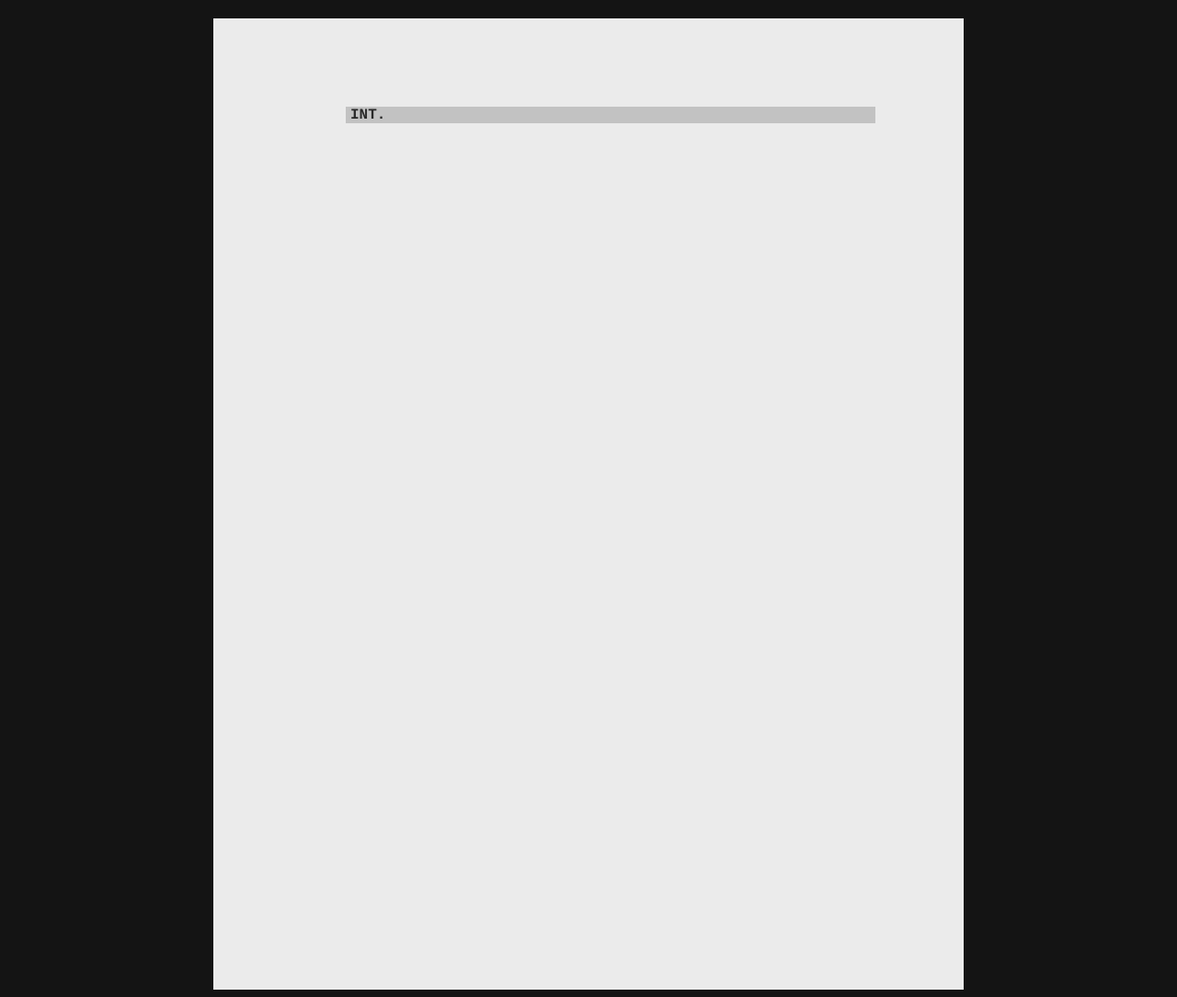
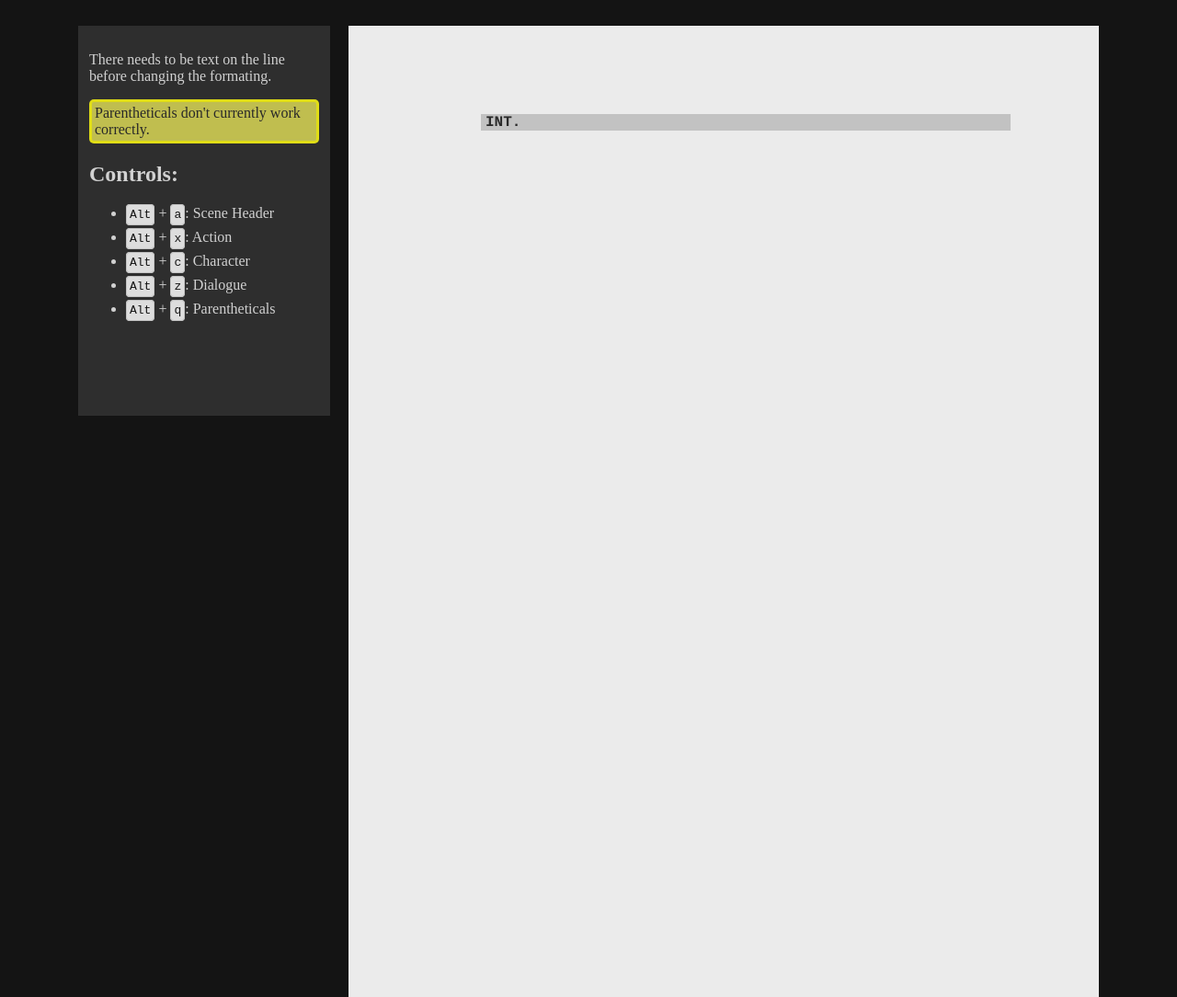
Before and after one commit to SmiJa/unnamedWritingTool, a website: page index.html in a window 1280 px wide. Shown: the whole page at 92% size. Drawn offline with Linux system fonts and the light colour scheme.

Commit message:
added a menu with controls and information on parts in progress still

```diff
--- a/css/style.css
+++ b/css/style.css
@@ -1,11 +1,13 @@
 body {
     background-color: rgb(20, 20, 20);
+    display: flex;
+    justify-content: center;
 }
 
 #page_wrap {
     width: 816px;
     min-height: 1056px;
-    margin: 20px auto;
+    margin: 20px 10px;
     background-color: rgb(235, 235, 235);
     box-sizing: border-box;
     padding: 64px 96px 96px 144px;
@@ -18,6 +20,43 @@ body {
 #page:focus {
     outline: none;
 }
+
+#menu {
+    margin: 20px 10px;
+    max-width: 250px;
+    min-height: 300px;
+    max-height: 400px;
+    height: auto;
+    padding: 12px;
+    background-color: rgb(46, 46, 46);
+    color:rgb(209, 209, 209)
+}
+
+#menu .warning {
+    background-color:rgba(255, 252, 94, 0.699);
+    color:rgb(41, 41, 41);
+    border: 3px solid rgba(233, 229, 11, 0.808);
+    padding: 3px;
+    border-radius: 5px;
+}
+
+#controls li {
+    margin: 8px 0;
+}
+
+#controls kbd {
+    border-radius: 4px;
+    border: 1px solid rgb(194, 194, 194);
+    background-color: rgb(221, 221, 221);
+    color:rgb(20, 20, 20);
+    padding: 3px;
+}
+
+/*
+*************************************
+*        Formatting Styles
+*************************************
+*/
 
 .scene-header {
     text-transform: uppercase;
--- a/index.html
+++ b/index.html
@@ -8,6 +8,21 @@
     <title>Writing tool</title>
 </head>
 <body>
+    <div id="menu">
+        <p>There needs to be text on the line before changing the formating.</p>
+        <p class="warning">Parentheticals don't currently work correctly.</p>
+        <div id="controls">
+            <h2>Controls:</h2>
+            <ul>
+                <li><kbd>Alt</kbd> + <kbd>a</kbd>: Scene Header</li>
+                <li><kbd>Alt</kbd> + <kbd>x</kbd>: Action</li>
+                <li><kbd>Alt</kbd> + <kbd>c</kbd>: Character</li>
+                <li><kbd>Alt</kbd> + <kbd>z</kbd>: Dialogue</li>
+                <li><kbd>Alt</kbd> + <kbd>q</kbd>: Parentheticals</li>
+            </ul>
+        </div>
+
+    </div>
     <div id="page_wrap">
         <div id="page" contenteditable="true">
             <div class="line scene-header">INT.</div>
```
Also changed, not shown: js/main.js (+0 -15 lines).
